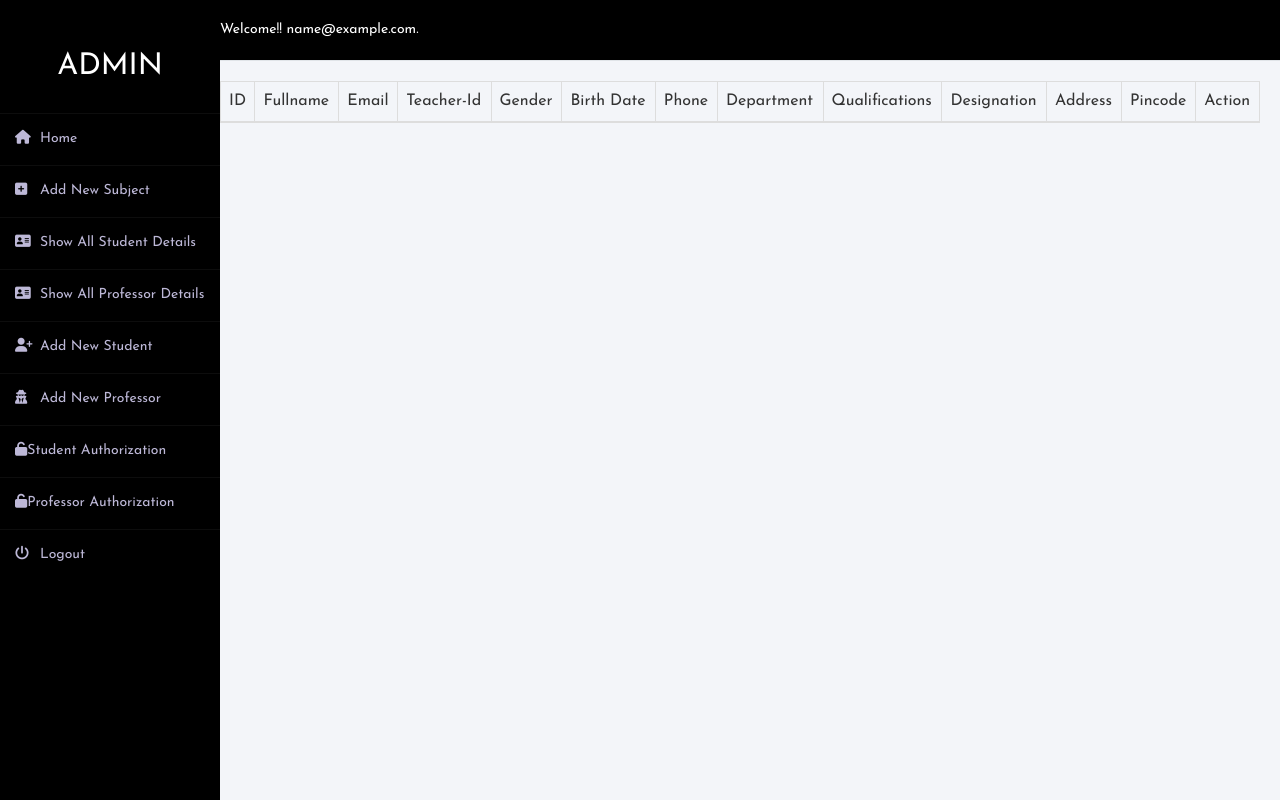
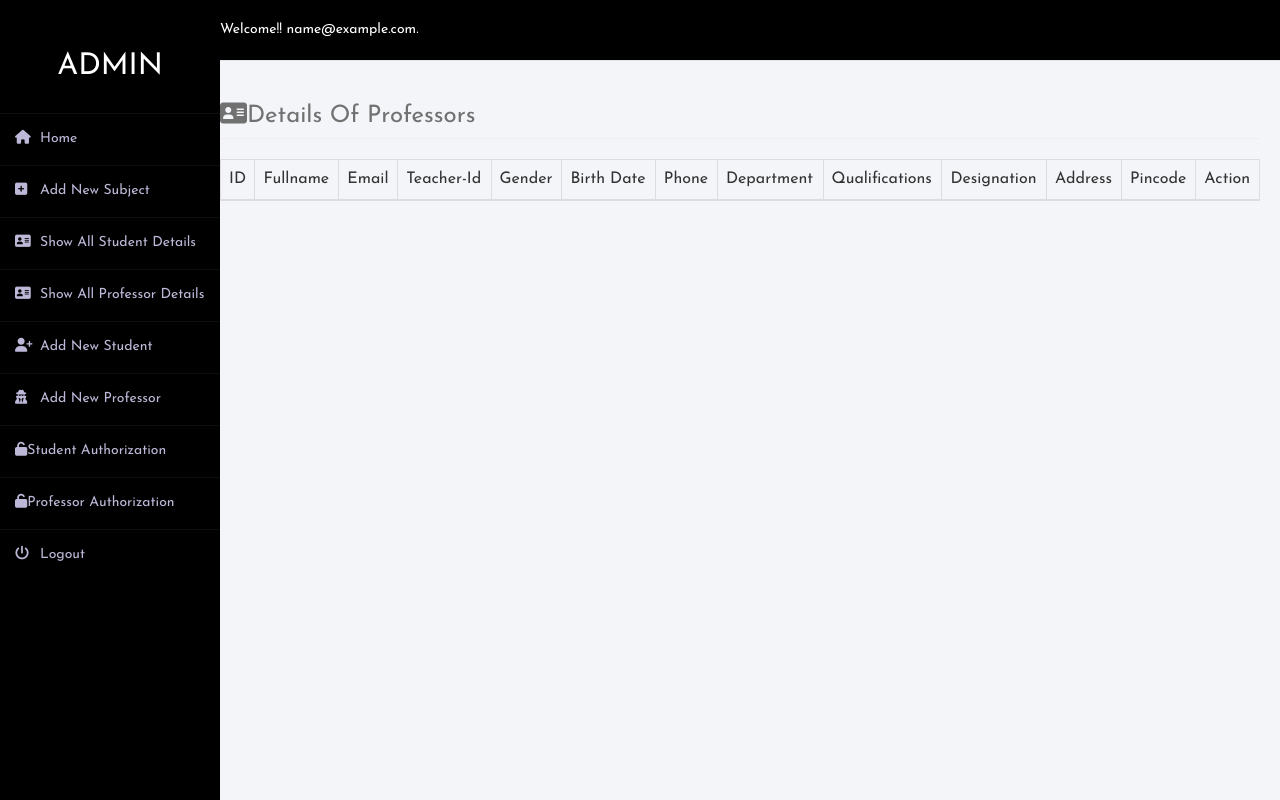
Before and after one commit to Yash9820/FINAL-SASP, a Flask app: page /showprofessor in a window 1280 px wide. Run offline with Flask 2, Linux system fonts and the light colour scheme; the visitor is signed in with stand-in values (Sample User, id 1); data that the repository does not hold is empty; some libraries are stand-ins or nearby versions.

Commit message:
Update showprofessor.html

```diff
--- a/templates/ADMIN/showprofessor.html
+++ b/templates/ADMIN/showprofessor.html
@@ -47,7 +47,8 @@ border-radius: 5px;
 <div class="main_content">
         <div class="header">Welcome!!   {{session.email}}.</div>
         <div class="info">
-
+		     {% include "message.html" %}
+		     <h3 class="page-header"><i class="fa fa fa-address-card"></i>Details Of Professors</h3>
 	<div class="">
       <table id="example" class="table table-striped table-bordered" >
      <thead>
```
